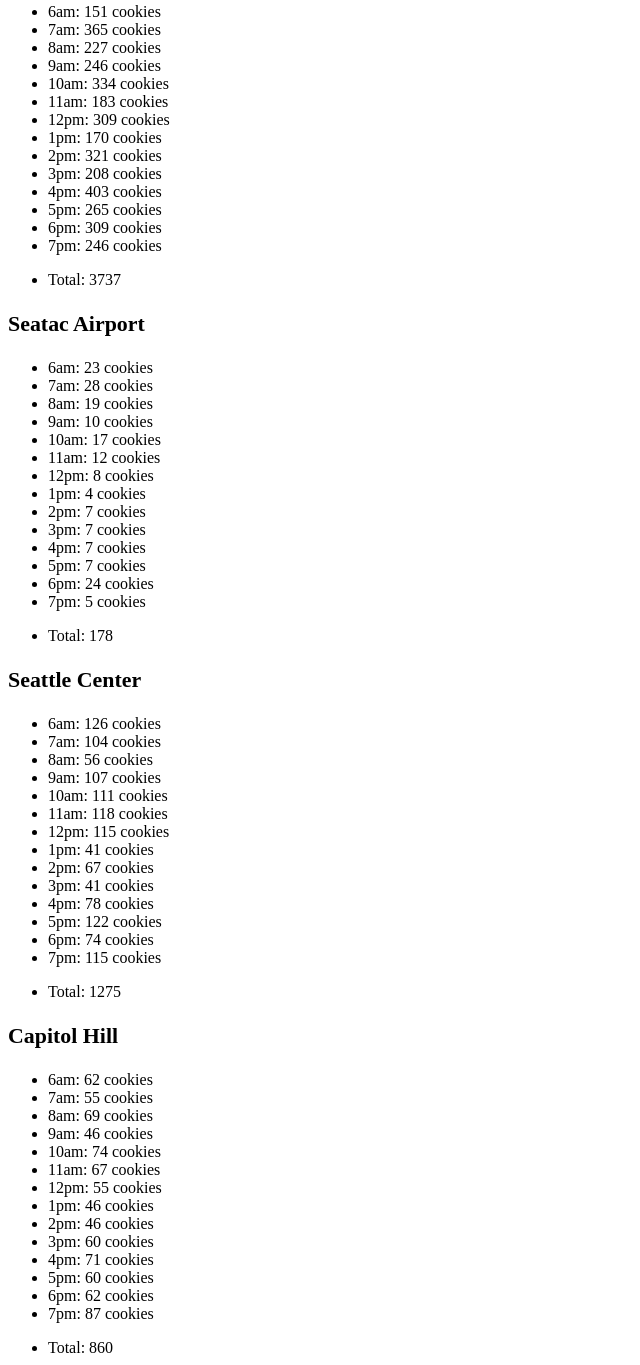
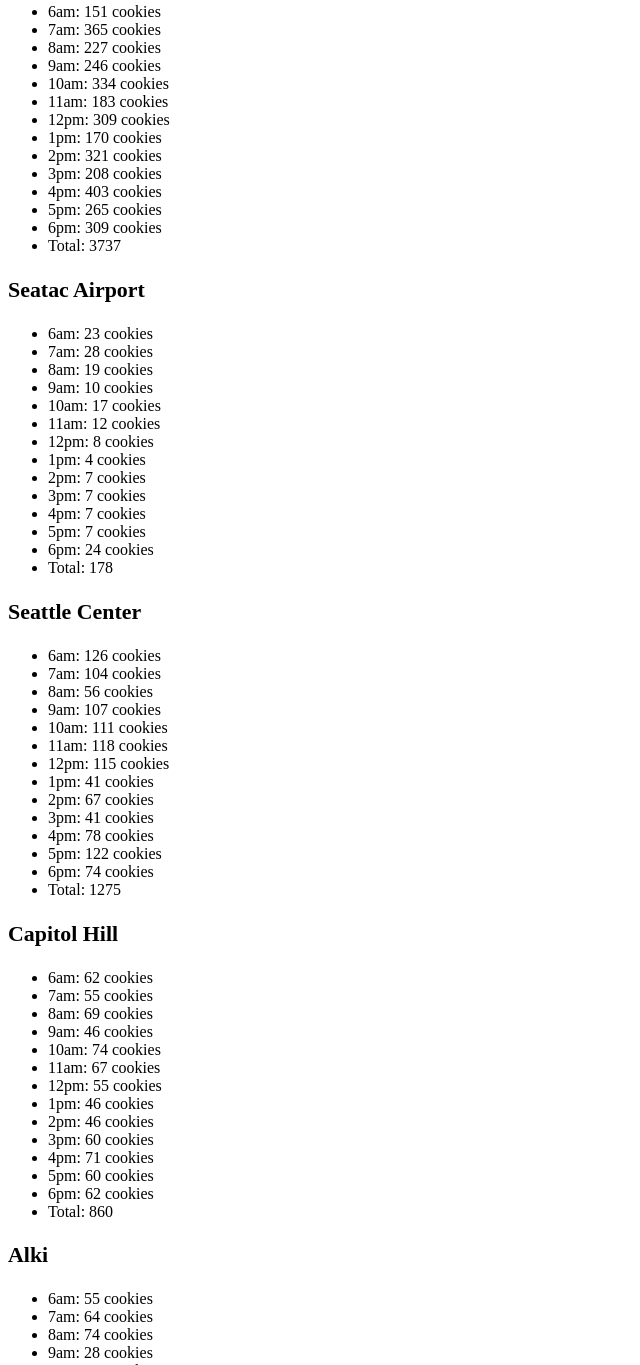
Before and after one commit to annaboyatyuk/cookie-stand, a plain HTML site: page sales.html in a window 1280 px wide. Shown: the part 125-1490 px from the top of the page, without its empty margins (0-640 px from the left). Drawn offline with Linux system fonts and the light colour scheme.

Commit message:
dried up the code a bit

```diff
--- a/app.js
+++ b/app.js
@@ -27,7 +27,6 @@ var firstAndPike = {
   render: function() {
     var firstAndPike = document.getElementById('firstandpike');
     var fandp = document.getElementById('fandp');
-    var fandptotal = document.getElementById('fandptotal');
     this.calcRandCustPerHour();
     this.calcCookiesSoldPerHour();
     var h3El = document.createElement('h3');
@@ -39,9 +38,7 @@ var firstAndPike = {
       console.log(liEl);
       firstAndPike.appendChild(liEl);
     }
-    var totalEl = document.createElement('li');
-    totalEl.textContent = 'Total: ' + this.totalCookies;
-    fandptotal.appendChild(totalEl);
+    liEl.textContent = 'Total: ' + this.totalCookies;
   }
 };
 firstAndPike.render();
@@ -73,7 +70,6 @@ var seaTacAirport = {
   render: function() {
     var seaTacAirport = document.getElementById('seatacair');
     var seatac = document.getElementById('seatac');
-    var seatactotal = document.getElementById('seatactotal');
     this.calcRandCustPerHour();
     this.calcCookiesSoldPerHour();
     var h3El = document.createElement('h3');
@@ -85,9 +81,7 @@ var seaTacAirport = {
       console.log(liEl);
       seaTacAirport.appendChild(liEl);
     }
-    var totalEl = document.createElement('li');
-    totalEl.textContent = 'Total: ' + this.totalCookies;
-    seatactotal.appendChild(totalEl);
+    liEl.textContent = 'Total: ' + this.totalCookies;
   }
 };
 seaTacAirport.render();
@@ -118,7 +112,6 @@ var seattleCenter = {
   render: function() {
     var seattleCenter = document.getElementById('seattlecenter');
     var center = document.getElementById('center');
-    var seattlecentertotal = document.getElementById('seattlecentertotal');
     this.calcRandCustPerHour();
     this.calcCookiesSoldPerHour();
     var h3El = document.createElement('h3');
@@ -130,9 +123,7 @@ var seattleCenter = {
       console.log(liEl);
       seattleCenter.appendChild(liEl);
     }
-    var totalEl = document.createElement('li');
-    totalEl.textContent = 'Total: ' + this.totalCookies;
-    seattlecentertotal.appendChild(totalEl);
+    liEl.textContent = 'Total: ' + this.totalCookies;
   }
 };
 seattleCenter.render();
@@ -164,7 +155,6 @@ var capitolHill = {
   render: function() {
     var capitolHill = document.getElementById('capitolhill');
     var capHill = document.getElementById('caphill');
-    var capitolhilltotal = document.getElementById('capitolhilltotal');
     this.calcRandCustPerHour();
     this.calcCookiesSoldPerHour();
     var h3El = document.createElement('h3');
@@ -176,9 +166,7 @@ var capitolHill = {
       console.log(liEl);
       capitolHill.appendChild(liEl);
     }
-    var totalEl = document.createElement('li');
-    totalEl.textContent = 'Total: ' + this.totalCookies;
-    capitolhilltotal.appendChild(totalEl);
+    liEl.textContent = 'Total: ' + this.totalCookies;
   }
 };
 capitolHill.render();
@@ -209,7 +197,6 @@ var alki = {
   render: function() {
     var alki = document.getElementById('alkilist');
     var alkib = document.getElementById('alkib');
-    // var alkitotal = document.getElementById('alkitotal');
     this.calcRandCustPerHour();
     this.calcCookiesSoldPerHour();
     var h3El = document.createElement('h3');
@@ -221,9 +208,7 @@ var alki = {
       console.log(liEl);
       alki.appendChild(liEl);
     }
-    // var totalEl = document.createElement('li');
     liEl.textContent = 'Total: ' + this.totalCookies;
-    // alkitotal.appendChild(liEl);
   }
 };
 alki.render();
--- a/sales.html
+++ b/sales.html
@@ -16,23 +16,19 @@
     <div>
         <h3 id="fandp"></h3>
         <ul id="firstandpike"></ul>
-        <ul id="fandptotal"></ul>
     </div>
     <div>
         <h3 id="seatac"></h3>
         <ul id="seatacair"></ul>
-        <ul id="seatactotal"></ul>
     </div>
     <div>
         <h3 id="center"></h3>
         <ul id="seattlecenter"></ul>
-        <ul id="seattlecentertotal"></ul>
 
     </div>
     <div>
         <h3 id="caphill"></h3>
         <ul id="capitolhill"></ul>
-        <ul id="capitolhilltotal"></ul>
     </div>
     <div>
         <h3 id="alkib"></h3>
```
